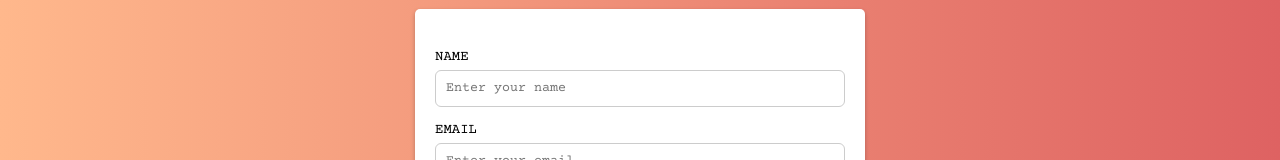
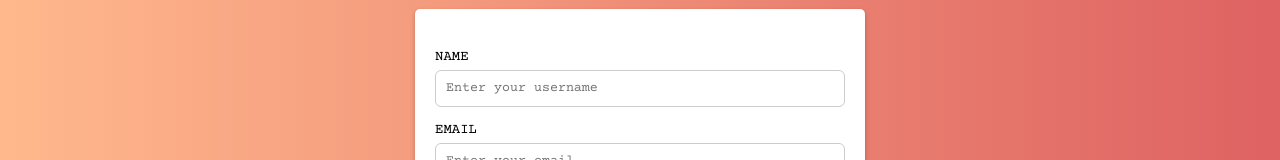
Before and after one commit to Secret-Family-Recipes-Build-Week/Front-End, a React (Create React App) app: page /sign-up in a window 1280 px wide. Shown: the part 151-311 px from the top of the page. Built offline with nearby package versions, Linux system fonts and the light colour scheme.

Commit message:
Stashing

```diff
--- a/src/components/SignUp/SignUpForm.js
+++ b/src/components/SignUp/SignUpForm.js
@@ -6,7 +6,6 @@ const SignUpForm = props => {
 
 
     const initialFormState = {
-        id: '',
         name: '',
         email: '',
     }
@@ -28,16 +27,34 @@ const SignUpForm = props => {
 
     const formSubmit = (e) => {
         e.preventDefault()
+        // Axios
+        //     .post('https://family-recipe-backend.herokuapp.com/auth/register', formState)
+        //     .then(response => {
+        //         console.log(response);
+        //         // console.log(response.data);
+        //         // setFormState(initialFormState);
+        //         // localStorage.setItem("token", response.data.token);
+        //         // history.push("/login");
+        //     })
+        //     .catch(err =>{
+        //         console.log("error post signup :", err);
+        //     })
 
+        //Attempt to get instead
         Axios
-            .post("http://localhost:8000/users", formState)
-            .then(response => {
-                console.log(response.data)
+        .get('https://family-recipe-backend.herokuapp.com/users/1')
+        .then (response => {
+            console.log(response);
 
-                setFormState(initialFormState)
-            })
+        })
+        .catch(err=>{
+            console.log("error with get user :", err);
 
+
+    })
     }
+
+
 
     return (
         <Wrapper>
@@ -45,10 +62,10 @@ const SignUpForm = props => {
             <Form id='signUpForm' onSubmit={formSubmit}>
                 <Label htmlFor='name'>Name</Label>
                 <Input
-                    id='name'
-                    name='name'
-                    placeholder='Enter your name'
-                    value={formState.name}
+                    id='username'
+                    name='username'
+                    placeholder='Enter your username'
+                    value={formState.username}
                     onChange={inputChange}
                     type='text'
                     required
```
